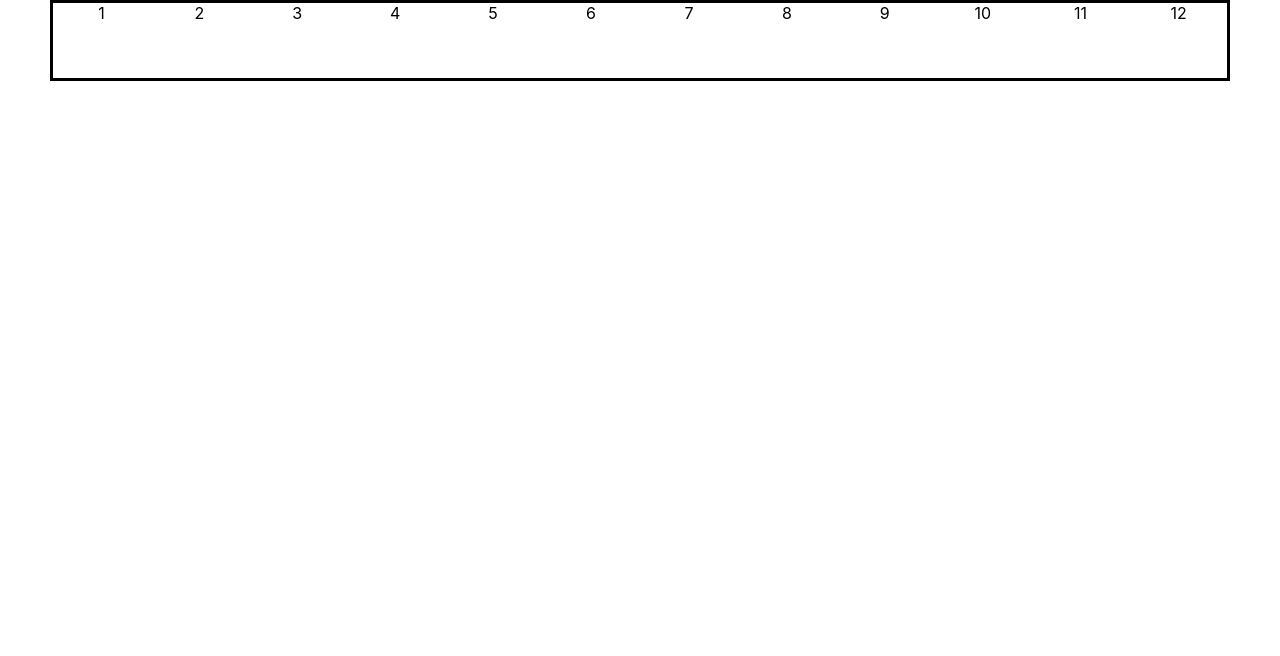
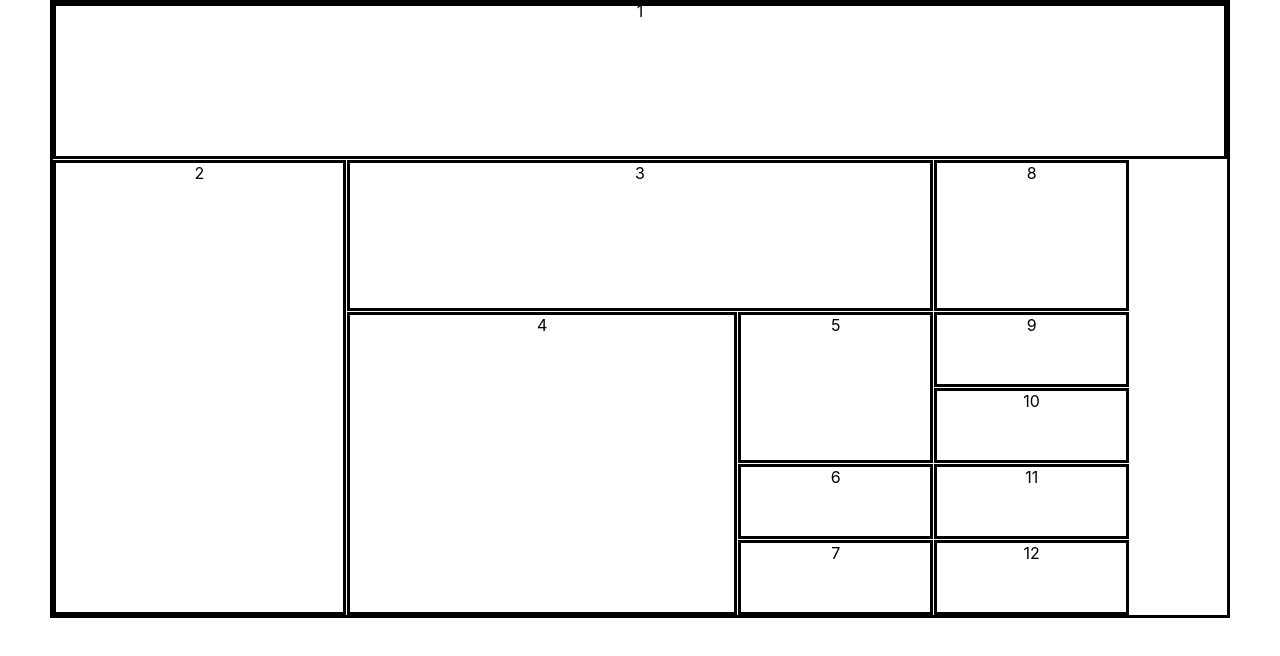
Before and after one commit to Abdu-w/-guardian-moch-up, a React (Create React App) app: page / in a window 1280 px wide. Shown: the top 656 px of the page. Built offline with nearby package versions, Linux system fonts and the light colour scheme.

Commit message:
setting up grid like wireframe

```diff
--- a/src/App.css
+++ b/src/App.css
@@ -133,3 +133,72 @@ header{
   margin-right: 50px;
   margin-left: 50px;
 }
+
+
+.grid1{
+  border: solid black;
+  grid-column: 1 /13;
+  grid-row: 1;
+  line-height: 10px;
+  height: 150px;
+
+
+
+}
+.grid2{
+  border: solid black;
+  grid-column: 1/4;
+  grid-row: 2 / 8;
+}
+.grid3{
+  border: solid black;
+  grid-column: 4/10;
+  grid-row: 2 / 4;
+}
+.grid4{
+  border: solid black;
+  grid-column: 4/8;
+  grid-row: 4 / 8;
+
+}
+.grid5{
+  border: solid black;
+  grid-column: 8/10;
+  grid-row: 4 / 6;
+
+}
+.grid6{
+  border: solid black;
+  grid-column: 8/10;
+  grid-row: 6/ 7;
+}
+.grid7{
+  border: solid black;
+  grid-column: 8/10;
+  grid-row: 7/ 8;
+}
+.grid8{
+  border: solid black;
+  grid-column: 10/12;
+  grid-row: 2/ 4;
+}
+.grid9{
+  border: solid black;
+  grid-column: 10/12;
+  grid-row: 4/ 5;
+}
+.grid10{
+  border: solid black;
+  grid-column: 10/12;
+  grid-row: 5/ 6;
+}
+.grid11{
+  border: solid black;
+  grid-column: 10/12;
+  grid-row: 6/ 7;
+}
+.grid12{
+  border: solid black;
+  grid-column: 10/12;
+  grid-row: 7/ 8;
+}
```
